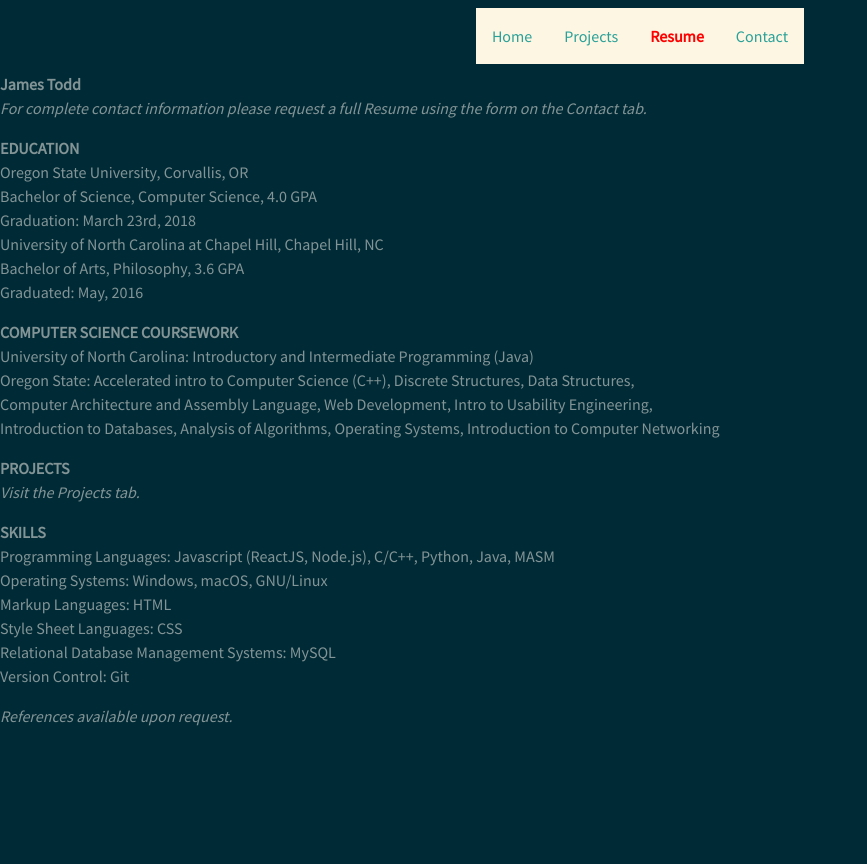
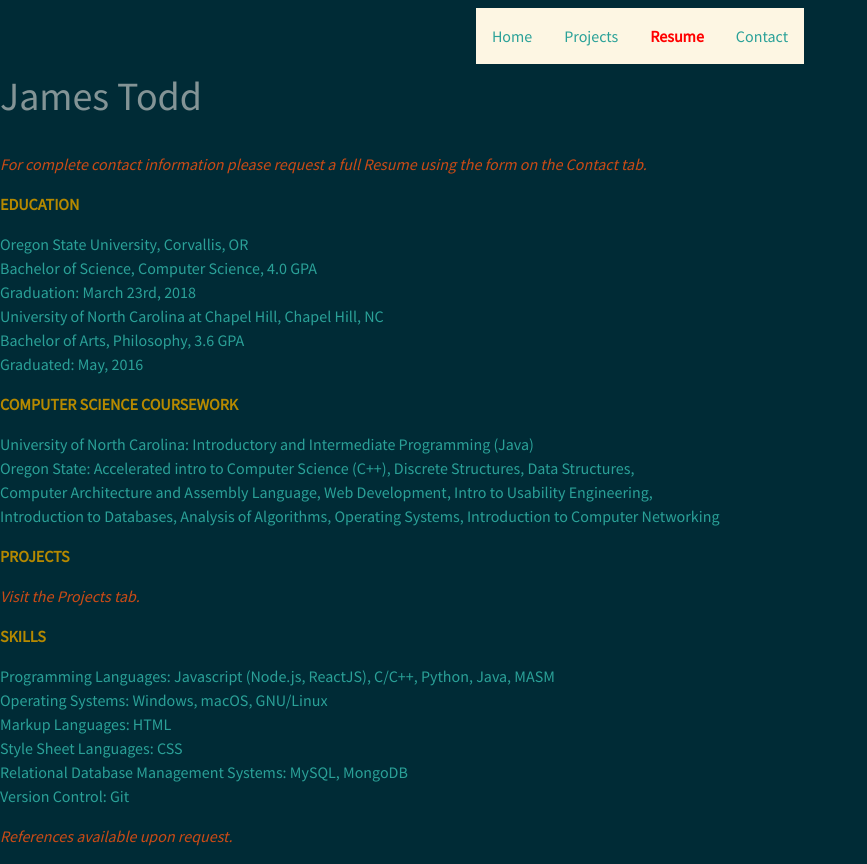
Before and after one commit to jtodd819/homesite, a React (Create React App) app: page /resume in a window 1280 px wide. Shown: the whole page, without its empty margins (0-867 px from the left). Before the commit the page ends 800 px from the top, so only its background shows below. Built offline with nearby package versions, Linux system fonts and the light colour scheme.

Commit message:
fixed styling and added workout planner to project list

```diff
--- a/src/components/Bar.js
+++ b/src/components/Bar.js
@@ -13,7 +13,7 @@ class Bar extends Component{
 						<NavLink exact to='/' activeStyle={{fontWeight: 'bold', color: 'red'}}>Home</NavLink>
 					</NavItem>
 					<NavItem>
-						<NavLink exact to='/projects' activeStyle={{fontWeight: 'bold', color: 'red'}}>Projects</NavLink>
+						<NavLink to='/projects' activeStyle={{fontWeight: 'bold', color: 'red'}}>Projects</NavLink>
 					</NavItem>
 					<NavItem>
 						<NavLink exact to='/resume' activeStyle={{fontWeight: 'bold', color: 'red'}}>Resume</NavLink>
--- a/src/components/Home.js
+++ b/src/components/Home.js
@@ -1,14 +1,14 @@
 import React, {Component} from 'react';
 import { Image} from 'react-bootstrap';
 import '../style/Home.css';
-import me from '../media/me.png';
+import me from '../media/pic.JPG';
 
 class Home extends Component{
 	render(){
 		return(
 			<div className='home'>
 				<h1>Welcome!</h1>
-				<p>My name is James Todd, and this is my personal website.<br/>
+				<p className='text-info'>My name is James Todd, and this is my personal website.<br/>
 				I am a software engineer specializing in full stack web development.<br/>
 				For samples of my work, visit the Projects tab. <br/>
 				To access my complete Resume, visit the Resume tab.<br/>
@@ -17,7 +17,7 @@ class Home extends Component{
 					<Image src={me} responsive thumbnail/>
 				</div>
 				<div className='alert-info text-white' style={{width: 300, height: 'auto', margin:'auto'}}>
-					<a href='https://github.com/jtodd819'><i className='fa fa-github'/>  </a>
+					<a href='https://github.com/jtodd819'><i className='fa fa-github'/></a>
 					<a href='mailto:me@james-todd.net'><i className='fa-envelope'/></a>
 				</div>
 			</div>
--- a/src/components/MailForm.js
+++ b/src/components/MailForm.js
@@ -1,5 +1,5 @@
 import React, { Component } from 'react';
-import { FormControl, FormGroup, ControlLabel, Alert } from 'react-bootstrap';
+import { FormControl, FormGroup, ControlLabel } from 'react-bootstrap';
 import '../style/MailForm.css';
 
 //Form for Sending Mail to my Address
@@ -38,7 +38,7 @@ class MailForm extends Component{
 					subject: this.state.subject,
 					message: this.state.message,
 				}),
-			}).then(Alert('Message Sent!'));
+			}).then(alert('Message Sent!'));
 		}
 		event.preventDefault();
 	}
--- a/src/components/Resume.js
+++ b/src/components/Resume.js
@@ -4,32 +4,31 @@ class Resume extends Component{
 	render(){
 		return (
 			<div>
-				<p><strong>James Todd</strong><br/>
-				<em>For complete contact information please request a full Resume using the form on the Contact tab.</em>
-				</p>
-				<p><strong>EDUCATION</strong><br/>
-					Oregon State University, Corvallis, OR<br/>
+				<h1>James Todd</h1><br/>
+				<p className='text-warning'><em>For complete contact information please request
+				a full Resume using the form on the Contact tab.</em></p>
+				<p className='text-primary'><strong>EDUCATION</strong><br/></p>
+					<p className='text-success'>Oregon State University, Corvallis, OR<br/>
 					Bachelor of Science, Computer Science, 4.0 GPA<br/>
 					Graduation: March 23rd, 2018<br/>
 					University of North Carolina at Chapel Hill,  Chapel Hill, NC<br/>
 					Bachelor of Arts, Philosophy, 3.6 GPA<br/>
 					Graduated: May, 2016</p>
-				<p><strong>COMPUTER SCIENCE COURSEWORK</strong><br/>
-					University of North Carolina: Introductory and Intermediate Programming (Java) <br/>
+				<p className='text-primary'><strong>COMPUTER SCIENCE COURSEWORK</strong><br/></p>
+					<p className='text-success'>University of North Carolina: Introductory and Intermediate Programming (Java) <br/>
 					Oregon State: Accelerated intro to Computer Science (C++), Discrete Structures, Data Structures, <br/>
 					Computer Architecture and Assembly Language, Web Development, Intro to Usability Engineering, <br/>
 					Introduction to Databases, Analysis of Algorithms, Operating Systems, Introduction to Computer Networking</p>
-				<p><strong>PROJECTS</strong><br/>
-				<em>Visit the Projects tab.</em>
-				</p>
-				<p><strong>SKILLS</strong><br/>
-					Programming Languages:  Javascript (ReactJS, Node.js), C/C++, Python, Java, MASM<br/>
+				<p className='text-primary'><strong>PROJECTS</strong><br/></p>
+				<p className='text-warning'><em>Visit the Projects tab.</em></p>
+				<p className='text-primary'><strong>SKILLS</strong><br/></p>
+					<p className='text-success'>Programming Languages: Javascript (Node.js, ReactJS), C/C++, Python, Java, MASM<br/>
 					Operating Systems: Windows, macOS, GNU/Linux<br/>
 					Markup Languages: HTML<br/>
 					Style Sheet Languages: CSS<br/>
-					Relational Database Management Systems: MySQL<br/>
+					Relational Database Management Systems: MySQL, MongoDB<br/>
 					Version Control: Git</p>
-				<p><em>References available upon request.</em></p>
+				<p className='text-warning'><em>References available upon request.</em></p>
 			</div>
 		);
 	}
--- a/src/components/projects/List.js
+++ b/src/components/projects/List.js
@@ -1,9 +1,24 @@
-import React, {Component} from 'react';
+import React, { Component } from 'react';
+import plannerPic from '../../media/workoutPlanner.png';
+import { Image } from 'react-bootstrap';
+import { Link } from 'react-router-dom';
 
 class List extends Component{
 	render(){
 		return(
-			<div>Projects</div>
+			<div>
+				<h1>Projects</h1><br/>
+				<div style={{width: 700, height: 'auto'}}>
+					<Image src={plannerPic} responsive thumbnail/>
+				</div>
+				<Link to='/projects/workoutplanner'>Workout Planner </Link>
+				<a href='https://github.com/jtodd819/homesite/tree/master/src/components/projects/workoutplanner'>
+				<i className='fa fa-github'/></a><br/>
+				<p className='text-primary'>A workout planner for calculating set and rep counts for inputted exercises <br/>
+				based on selected one rep maximum weights or maximum rep counts if the exercise is weightless. <br/>
+				Backend saves, queries, edits, and deletes exercises on a MongoDB cluster using Mongoose ODM and Express. <br/>
+				Front end components built with ReactJS with styling from React Bootstrap.</p>
+			</div>
 		);
 	}
 }
```
Also changed, not shown: src/media/pic.JPG (added), src/media/workoutPlanner.png (added).
